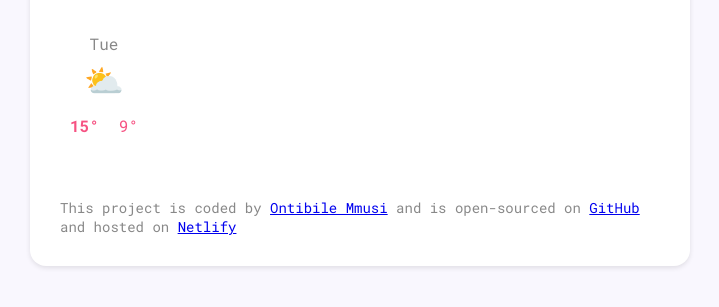
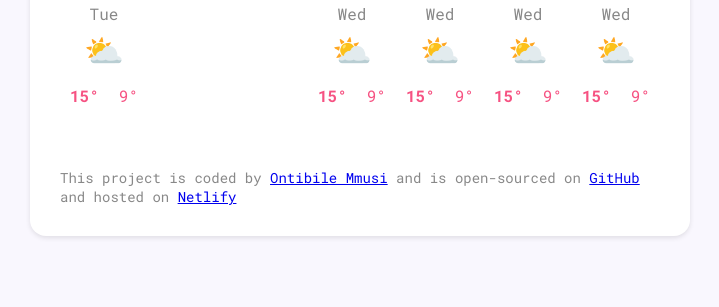
Before and after one commit to Ontibile-ai/Week8-Project, a plain HTML site: page index.html in a window 1280 px wide. Shown: the part 497-804 px from the top of the page, without its empty margins (280-999 px from the left). Drawn offline with nearby package versions, Linux system fonts and the light colour scheme; no server answers.

Commit message:
css update

```diff
--- a/index.html
+++ b/index.html
@@ -45,6 +45,7 @@
 
       </div>
       </div>
+
       <div class="weather-forecast">
      <div class="forecast-day">
  <div class="forecast-date"> Tue</div>
@@ -53,8 +54,48 @@
     <div class="forecast-temperature1"><strong> 15°</strong></div>
     <div class="forecast-temperature1">9°</div>
 
+ </div></div>
 
- </div></div>
+<div class="weather-forecast">
+     <div class="forecast-day">
+ <div class="forecast-date"> Wed</div>
+ <div class="forecast-icon"> ⛅</div>
+ <div class="forecast-temperature">
+    <div class="forecast-temperature1"><strong> 15°</strong></div>
+    <div class="forecast-temperature1">9°</div>
+
+</div></div>
+
+<div class="weather-forecast">
+     <div class="forecast-day">
+ <div class="forecast-date"> Wed</div>
+ <div class="forecast-icon"> ⛅</div>
+ <div class="forecast-temperature">
+    <div class="forecast-temperature1"><strong> 15°</strong></div>
+    <div class="forecast-temperature1">9°</div>
+
+
+    </div></div>
+
+<div class="weather-forecast">
+     <div class="forecast-day">
+ <div class="forecast-date"> Wed</div>
+ <div class="forecast-icon"> ⛅</div>
+ <div class="forecast-temperature">
+    <div class="forecast-temperature1"><strong> 15°</strong></div>
+    <div class="forecast-temperature1">9°</div>
+
+    </div></div>
+
+<div class="weather-forecast">
+     <div class="forecast-day">
+ <div class="forecast-date"> Wed</div>
+ <div class="forecast-icon"> ⛅</div>
+ <div class="forecast-temperature">
+    <div class="forecast-temperature1"><strong> 15°</strong></div>
+    <div class="forecast-temperature1">9°</div>
+
+
     </main>
 
     <footer>
--- a/src/style.css
+++ b/src/style.css
@@ -73,8 +73,8 @@ p strong {
 .weather-forecast {
   display: flex;
   justify-content: space-between;
-  margin-top: 30px;
 }
+
 .forecast-date {
   text-align: center;
   font-size: 16px;
```
